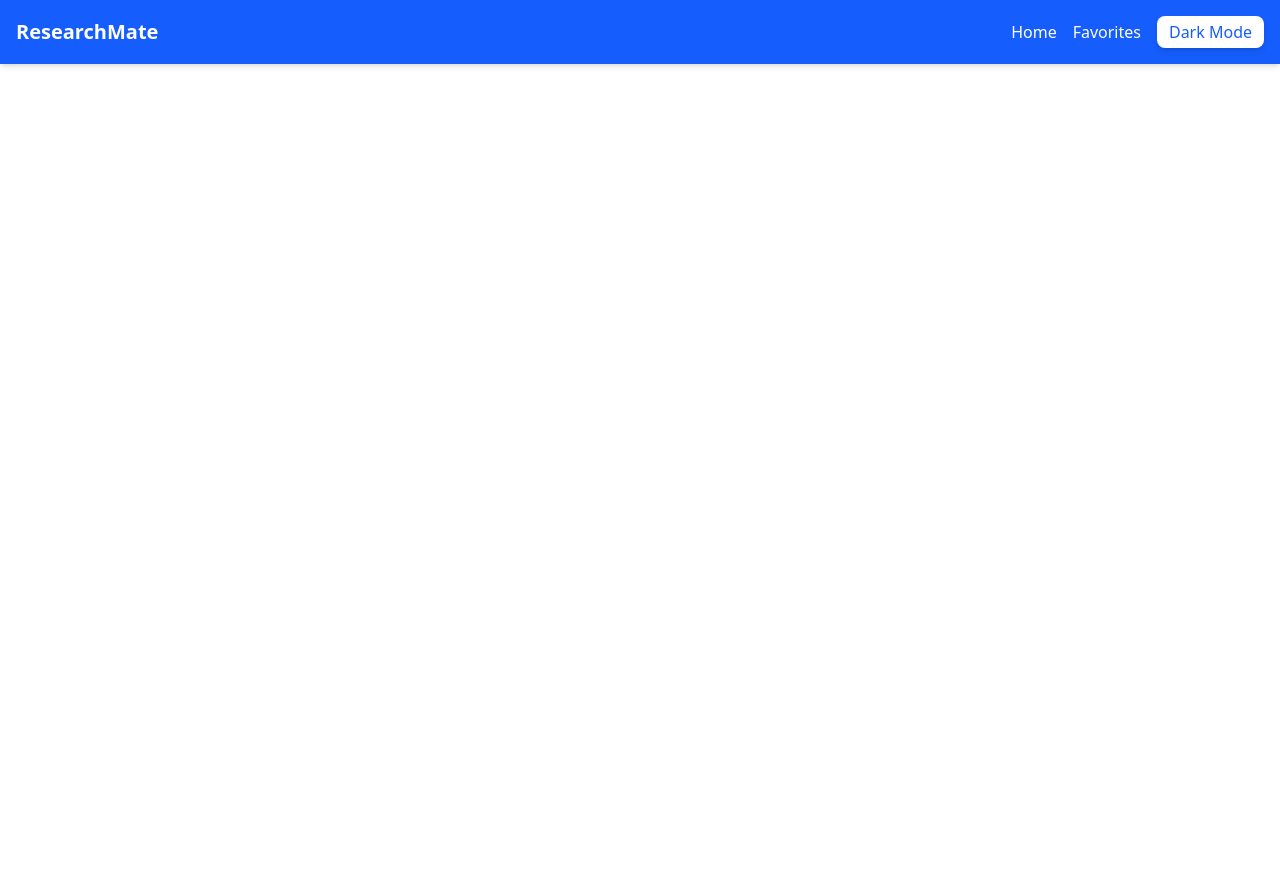
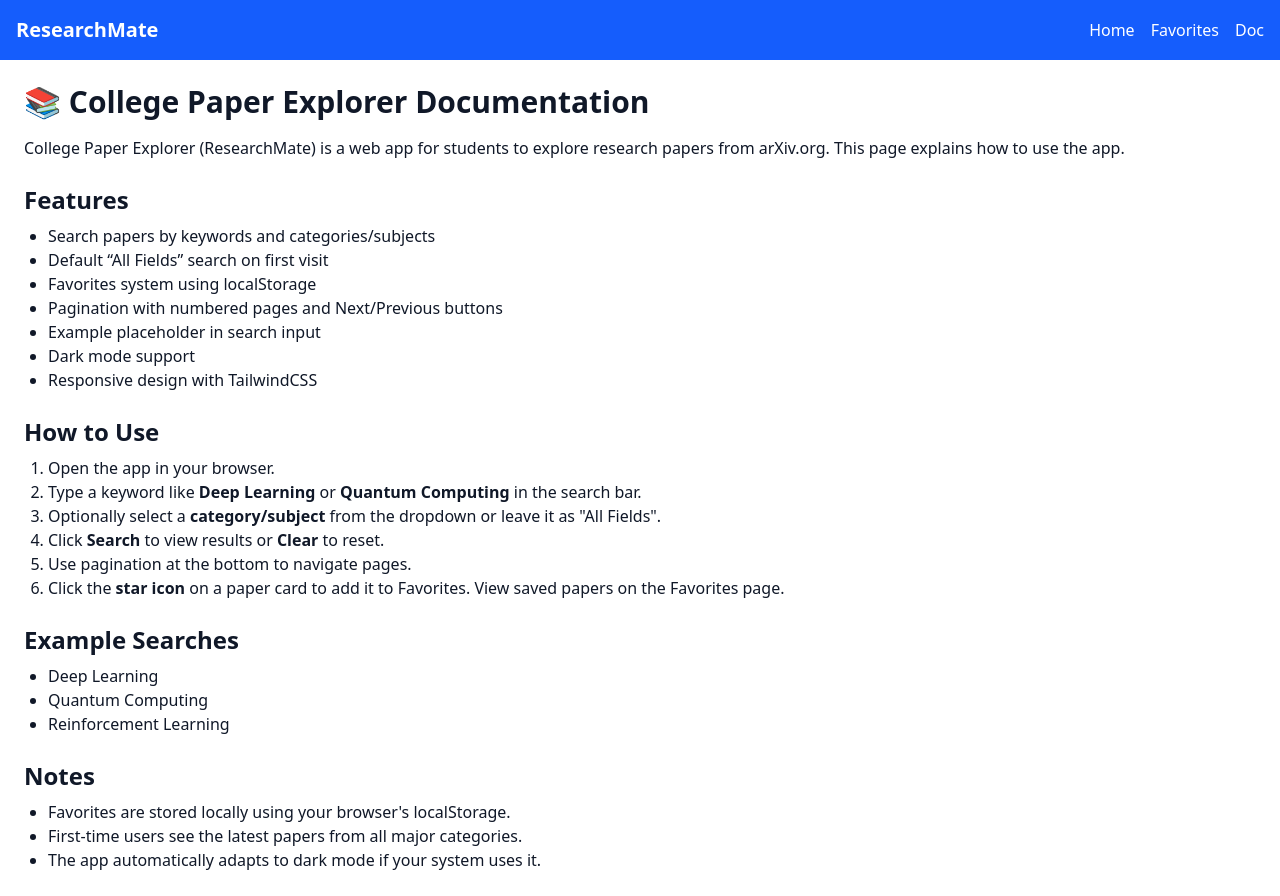
Before and after one commit to abdussamadse/research-mate, a React (Vite) app: page /documentation in a window 1280 px wide. Before the commit the page ends 800 px from the top, so only its background shows below. Built offline with nearby package versions, Linux system fonts and the light colour scheme.

Commit message:
Documentation added

```diff
--- a/src/App.jsx
+++ b/src/App.jsx
@@ -3,6 +3,7 @@ import { BrowserRouter as Router, Routes, Route } from "react-router-dom";
 import Navbar from "./components/Navbar";
 import Home from "./pages/Home";
 import FavoritesPage from "./pages/FavoritesPage";
+import Documentation from "./pages/Documentation";
 
 export default function App() {
   const [darkMode, setDarkMode] = useState(false);
@@ -10,7 +11,9 @@ export default function App() {
   return (
     <div
       className={
-        darkMode ? "dark bg-gray-900 text-white min-h-screen" : "min-h-screen"
+        darkMode
+          ? "dark bg-gray-900 text-white min-h-screen"
+          : "bg-white text-gray-900 min-h-screen"
       }
     >
       <Router>
@@ -18,6 +21,7 @@ export default function App() {
         <Routes>
           <Route path="/" element={<Home />} />
           <Route path="/favorites" element={<FavoritesPage />} />
+          <Route path="/documentation" element={<Documentation />} />
         </Routes>
       </Router>
     </div>
--- a/src/components/Navbar.jsx
+++ b/src/components/Navbar.jsx
@@ -1,28 +1,97 @@
+import { useState } from "react";
 import { Link } from "react-router-dom";
 
-export default function Navbar({ darkMode, toggleDark }) {
+export default function Navbar() {
+  const [isOpen, setIsOpen] = useState(false);
+
   return (
     <nav className="bg-blue-600 text-white shadow-md">
       <div className="max-w-7xl mx-auto flex justify-between items-center p-4">
+        {/* Logo */}
         <Link to="/" className="text-xl font-bold">
           ResearchMate
         </Link>
 
-        <div className="flex gap-4 items-center">
+        {/* Desktop Menu */}
+        <div className="hidden md:flex gap-4 items-center">
           <Link to="/" className="hover:underline">
             Home
           </Link>
           <Link to="/favorites" className="hover:underline">
             Favorites
           </Link>
+          <Link to="/documentation" className="hover:underline">
+            Doc
+          </Link>
+        </div>
+
+        {/* Mobile Menu Button */}
+        <div className="md:hidden">
           <button
-            onClick={toggleDark}
-            className="bg-white text-blue-600 px-3 py-1 rounded-lg shadow-md"
+            onClick={() => setIsOpen(!isOpen)}
+            className="focus:outline-none"
           >
-            {darkMode ? "Light Mode" : "Dark Mode"}
+            {isOpen ? (
+              <svg
+                className="w-6 h-6"
+                fill="none"
+                stroke="currentColor"
+                viewBox="0 0 24 24"
+                xmlns="http://www.w3.org/2000/svg"
+              >
+                <path
+                  strokeLinecap="round"
+                  strokeLinejoin="round"
+                  strokeWidth="2"
+                  d="M6 18L18 6M6 6l12 12"
+                ></path>
+              </svg>
+            ) : (
+              <svg
+                className="w-6 h-6"
+                fill="none"
+                stroke="currentColor"
+                viewBox="0 0 24 24"
+                xmlns="http://www.w3.org/2000/svg"
+              >
+                <path
+                  strokeLinecap="round"
+                  strokeLinejoin="round"
+                  strokeWidth="2"
+                  d="M4 6h16M4 12h16M4 18h16"
+                ></path>
+              </svg>
+            )}
           </button>
         </div>
       </div>
+
+      {/* Mobile Menu */}
+      {isOpen && (
+        <div className="md:hidden bg-blue-700 text-white px-4 pb-4">
+          <Link
+            to="/"
+            className="block py-2 hover:underline"
+            onClick={() => setIsOpen(false)}
+          >
+            Home
+          </Link>
+          <Link
+            to="/favorites"
+            className="block py-2 hover:underline"
+            onClick={() => setIsOpen(false)}
+          >
+            Favorites
+          </Link>
+          <Link
+            to="/documentation"
+            className="block py-2 hover:underline"
+            onClick={() => setIsOpen(false)}
+          >
+            Doc
+          </Link>
+        </div>
+      )}
     </nav>
   );
 }
--- /dev/null
+++ b/src/pages/Documentation.jsx
@@ -0,0 +1,59 @@
+export default function Documentation({ darkMode }) {
+  return (
+    <div
+      className={`max-w-7xl mx-auto p-6 min-h-screen ${
+        darkMode ? "bg-gray-900 text-white" : "bg-white text-gray-900"
+      }`}
+    >
+      <h1 className="text-3xl font-bold mb-4">
+        📚 College Paper Explorer Documentation
+      </h1>
+
+      <p className="mb-4">
+        College Paper Explorer (ResearchMate) is a web app for students to explore
+        research papers from arXiv.org. This page explains how to use the app.
+      </p>
+
+      <h2 className="text-2xl font-semibold mt-6 mb-2">Features</h2>
+      <ul className="list-disc pl-6">
+        <li>Search papers by keywords and categories/subjects</li>
+        <li>Default “All Fields” search on first visit</li>
+        <li>Favorites system using localStorage</li>
+        <li>Pagination with numbered pages and Next/Previous buttons</li>
+        <li>Example placeholder in search input</li>
+        <li>Dark mode support</li>
+        <li>Responsive design with TailwindCSS</li>
+      </ul>
+
+      <h2 className="text-2xl font-semibold mt-6 mb-2">How to Use</h2>
+      <ol className="list-decimal pl-6">
+        <li>Open the app in your browser.</li>
+        <li>
+          Type a keyword like <strong>Deep Learning</strong> or <strong>Quantum Computing</strong> in the search bar.
+        </li>
+        <li>
+          Optionally select a <strong>category/subject</strong> from the dropdown or leave it as "All Fields".
+        </li>
+        <li>Click <strong>Search</strong> to view results or <strong>Clear</strong> to reset.</li>
+        <li>Use pagination at the bottom to navigate pages.</li>
+        <li>
+          Click the <strong>star icon</strong> on a paper card to add it to Favorites. View saved papers on the Favorites page.
+        </li>
+      </ol>
+
+      <h2 className="text-2xl font-semibold mt-6 mb-2">Example Searches</h2>
+      <ul className="list-disc pl-6">
+        <li>Deep Learning</li>
+        <li>Quantum Computing</li>
+        <li>Reinforcement Learning</li>
+      </ul>
+
+      <h2 className="text-2xl font-semibold mt-6 mb-2">Notes</h2>
+      <ul className="list-disc pl-6">
+        <li>Favorites are stored locally using your browser's localStorage.</li>
+        <li>First-time users see the latest papers from all major categories.</li>
+        <li>The app automatically adapts to dark mode if your system uses it.</li>
+      </ul>
+    </div>
+  );
+}
```
Also changed, not shown: src/components/CategoryFilter.jsx (deleted), src/components/TrendingChart.jsx (deleted), src/components/WordCloudView.jsx (deleted).
